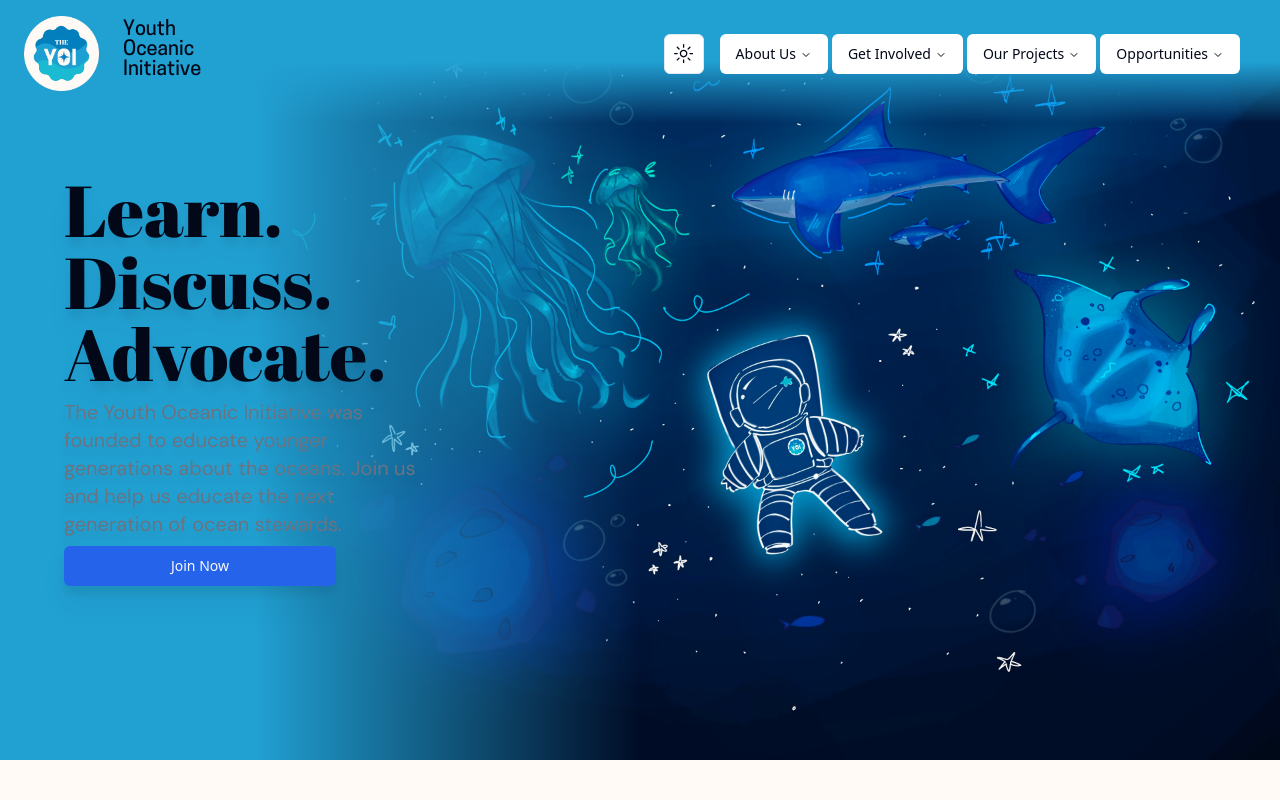
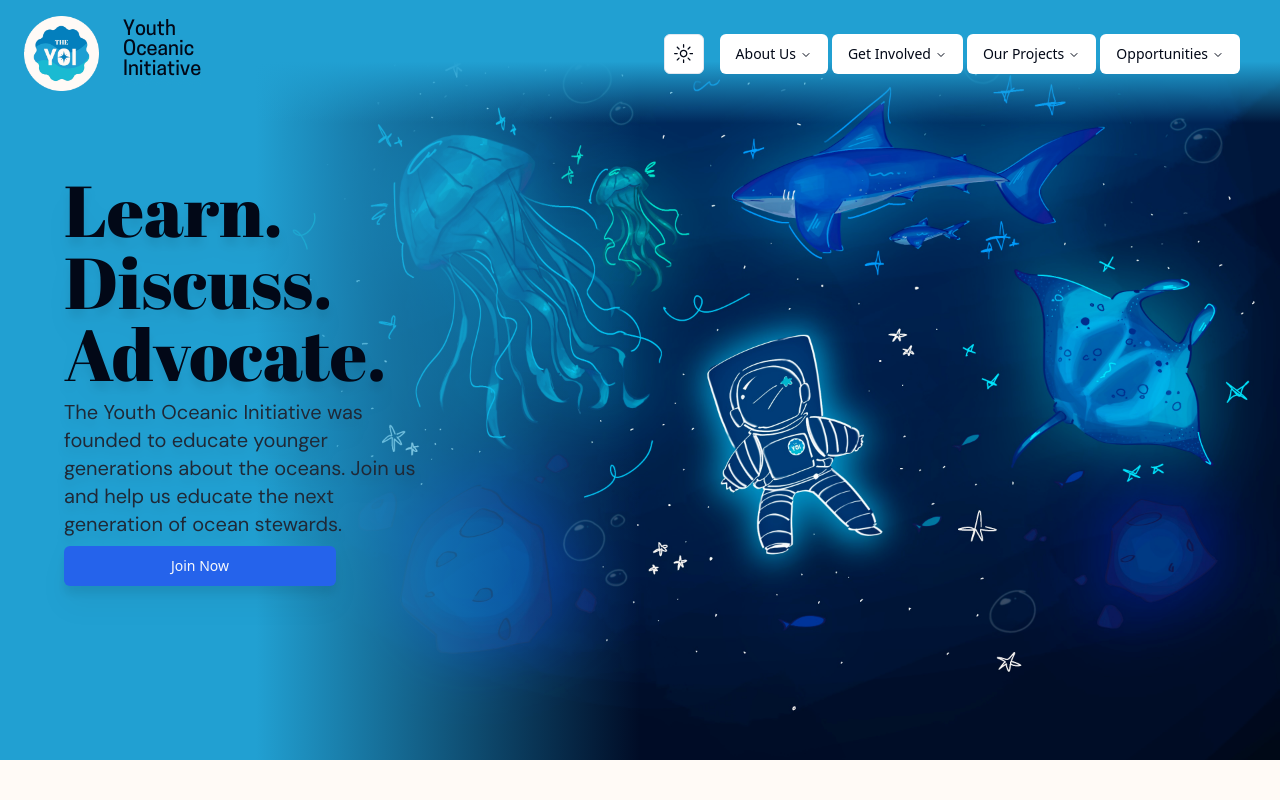
Before and after one commit to Marcus5408/yoi-website, a Next.js app: page / in a window 1280 px wide. Shown: the top 800 px of the page. Built offline with nearby package versions, Linux system fonts and the light colour scheme.

Commit message:
refactor: Update landing page banner color

```diff
--- a/src/app/(home)/page.tsx
+++ b/src/app/(home)/page.tsx
@@ -53,16 +53,16 @@ const Component = () => {
     });
   }, [api]);
   return (
-    <div className="flex flex-col min-h-[100dvh] w-screen">
+    <div className="flex flex-col w-screen">
       <YOINav />
-      <main className="flex-1 z-1">
+      <main className="flex-1 flex-col">
         <Banner bg="/header.jpg">
           <h1 className="text-4xl sm:text-5xl md:text-6xl lg:text-7xl/none fancy">
             Learn. <br />
             Discuss. <br />
             Advocate. <br />
           </h1>
-          <p className="text-gray-500 md:text-xl dark:text-gray-400">
+          <p className="text-gray-800 md:text-xl dark:text-gray-400">
             The Youth Oceanic Initiative was founded to educate younger
             generations about the oceans. Join us and help us educate the next
             generation of ocean stewards.
```
